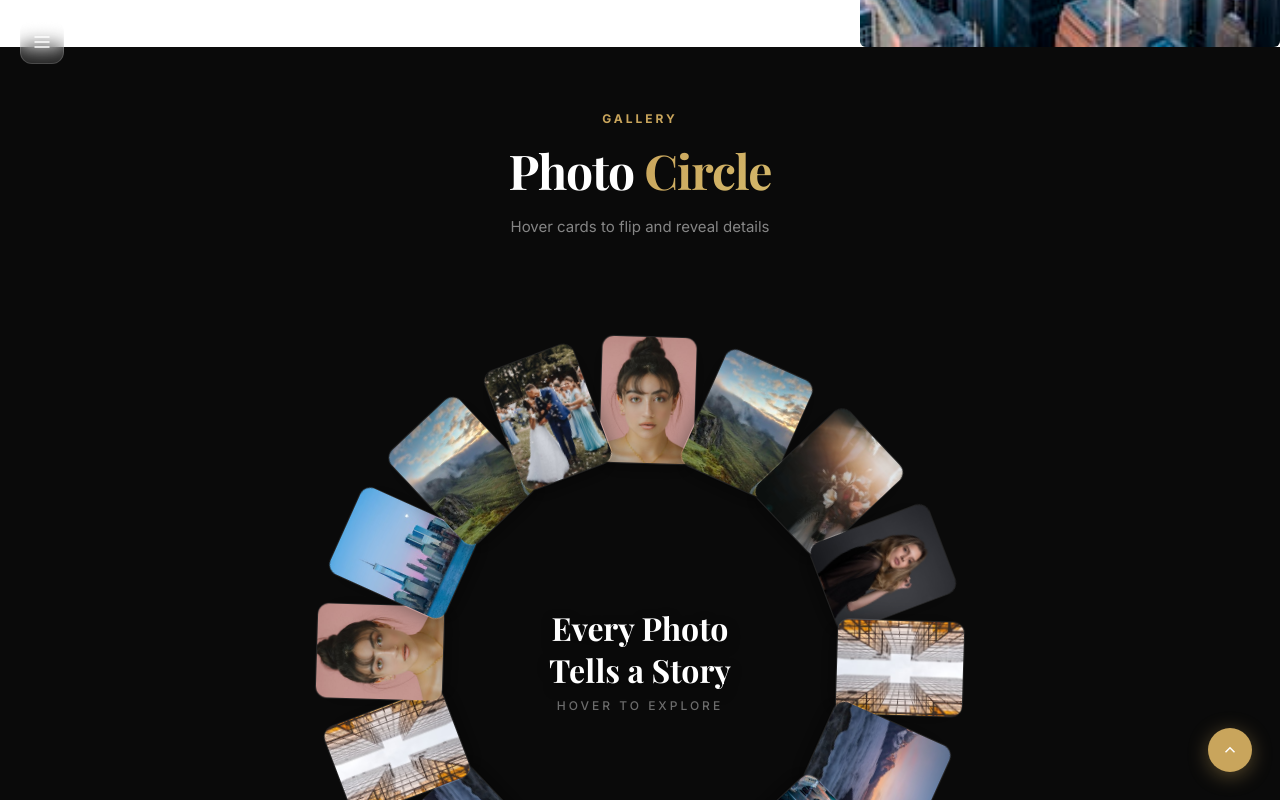
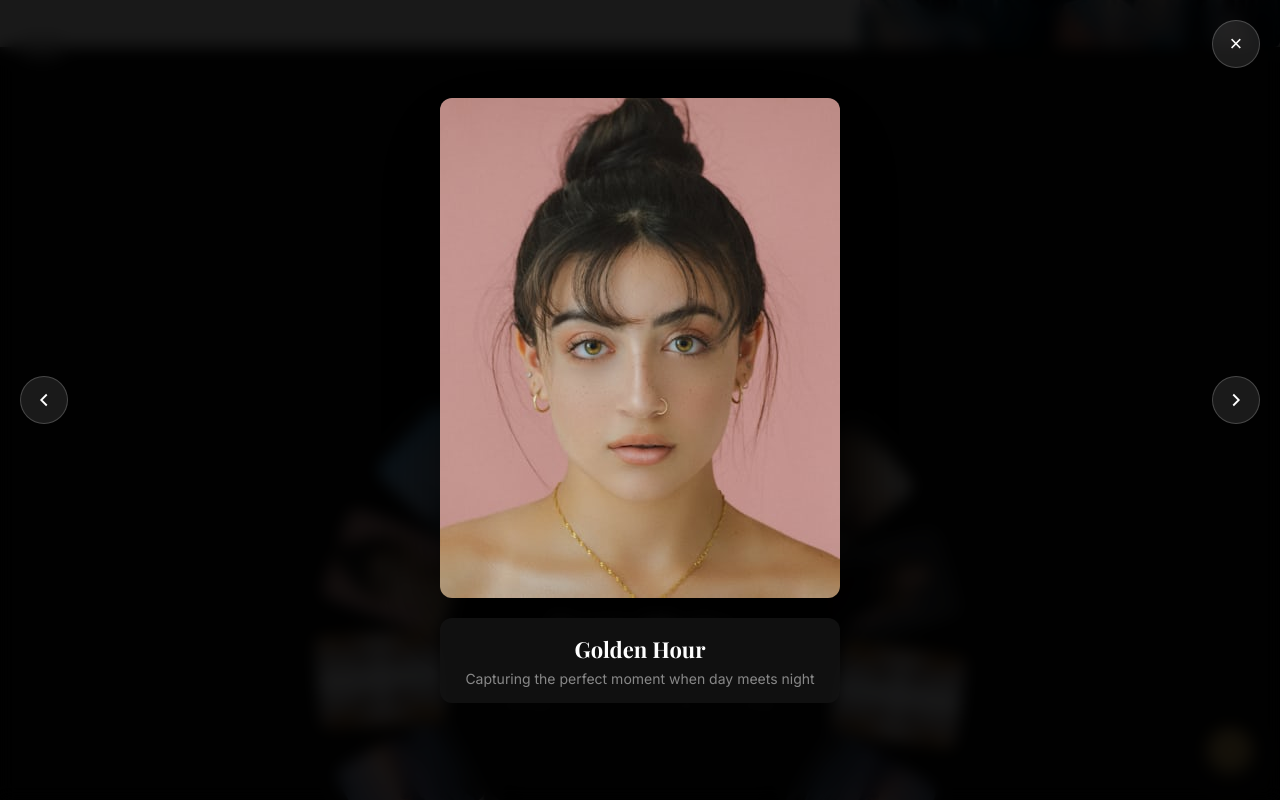
Before and after one commit to pittisunilkumar3/photo, a Next.js app: page / in a window 1280 px wide. Both pictures are taken after a click on the element 645 px from the left and 4334 px from the top of the page. Shown: the part 3934-4734 px from the top of the page. Built offline with nearby package versions, Linux system fonts and the light colour scheme; a web font is replaced by a local one.

Commit message:
Circular flip gallery: click any card to open full image modal with nav

```diff
--- a/src/components/ui/circular-flip-gallery.tsx
+++ b/src/components/ui/circular-flip-gallery.tsx
@@ -6,90 +6,25 @@ const cn = (...classes: (string | undefined | null | false)[]) =>
   classes.filter(Boolean).join(" ");
 
 const cardData = [
-  {
-    image: "/images/portrait1.jpg",
-    title: "Golden Hour",
-    description: "Capturing the perfect moment when day meets night",
-  },
-  {
-    image: "/images/landscape2.jpg",
-    title: "Paradise Found",
-    description: "Escape to pristine landscapes and crystal waters",
-  },
-  {
-    image: "/images/wedding1.jpg",
-    title: "Vintage Memories",
-    description: "Preserving moments with timeless elegance",
-  },
-  {
-    image: "/images/portrait2.jpg",
-    title: "Natural Beauty",
-    description: "Finding art in nature's simplest forms",
-  },
-  {
-    image: "/images/arch1.jpg",
-    title: "Creative Expression",
-    description: "Where imagination meets artistic vision",
-  },
-  {
-    image: "/images/landscape1.jpg",
-    title: "Mountain Majesty",
-    description: "Standing tall among nature's giants",
-  },
-  {
-    image: "/images/street1.jpg",
-    title: "Urban Lines",
-    description: "Geometry and light in modern spaces",
-  },
-  {
-    image: "/images/wedding2.jpg",
-    title: "Warm Moments",
-    description: "Finding comfort in life's simple pleasures",
-  },
-  {
-    image: "/images/street2.jpg",
-    title: "Cosmic Wonder",
-    description: "Exploring the infinite beauty above us",
-  },
-  {
-    image: "/images/hero1.jpg",
-    title: "Nature's Path",
-    description: "Following trails through seasonal beauty",
-  },
-  {
-    image: "/images/landscape1.jpg",
-    title: "Pure Design",
-    description: "Elegance through thoughtful simplicity",
-  },
-  {
-    image: "/images/arch1.jpg",
-    title: "Ocean Power",
-    description: "Witnessing nature's raw energy and grace",
-  },
-  {
-    image: "/images/portrait1.jpg",
-    title: "Knowledge Keeper",
-    description: "Stories waiting to be discovered",
-  },
-  {
-    image: "/images/street2.jpg",
-    title: "Night Lights",
-    description: "When the city comes alive with energy",
-  },
-  {
-    image: "/images/landscape2.jpg",
-    title: "Desert Dreams",
-    description: "Finding beauty in vast, open spaces",
-  },
-  {
-    image: "/images/wedding2.jpg",
-    title: "Weathered Journey",
-    description: "Stories carved by time and tide",
-  },
+  { image: "/images/portrait1.jpg", title: "Golden Hour", description: "Capturing the perfect moment when day meets night" },
+  { image: "/images/landscape2.jpg", title: "Paradise Found", description: "Escape to pristine landscapes and crystal waters" },
+  { image: "/images/wedding1.jpg", title: "Vintage Memories", description: "Preserving moments with timeless elegance" },
+  { image: "/images/portrait2.jpg", title: "Natural Beauty", description: "Finding art in nature's simplest forms" },
+  { image: "/images/arch1.jpg", title: "Creative Expression", description: "Where imagination meets artistic vision" },
+  { image: "/images/landscape1.jpg", title: "Mountain Majesty", description: "Standing tall among nature's giants" },
+  { image: "/images/street1.jpg", title: "Urban Lines", description: "Geometry and light in modern spaces" },
+  { image: "/images/wedding2.jpg", title: "Warm Moments", description: "Finding comfort in life's simple pleasures" },
+  { image: "/images/street2.jpg", title: "Cosmic Wonder", description: "Exploring the infinite beauty above us" },
+  { image: "/images/hero1.jpg", title: "Nature's Path", description: "Following trails through seasonal beauty" },
+  { image: "/images/landscape1.jpg", title: "Pure Design", description: "Elegance through thoughtful simplicity" },
+  { image: "/images/arch1.jpg", title: "Ocean Power", description: "Witnessing nature's raw energy and grace" },
+  { image: "/images/portrait1.jpg", title: "Knowledge Keeper", description: "Stories waiting to be discovered" },
+  { image: "/images/street2.jpg", title: "Night Lights", description: "When the city comes alive with energy" },
+  { image: "/images/landscape2.jpg", title: "Desert Dreams", description: "Finding beauty in vast, open spaces" },
 ];
 
-function FlipCard({ image, title, description, className, style }: {
-  image: string; title: string; description: string; className?: string; style?: React.CSSProperties;
+function FlipCard({ image, title, description, className, style, onClick }: {
+  image: string; title: string; description: string; className?: string; style?: React.CSSProperties; onClick: () => void;
 }) {
   const [flipped, setFlipped] = useState(false);
 
@@ -105,6 +40,7 @@ function FlipCard({ image, title, description, className, style }: {
       }}
       onMouseEnter={() => setFlipped(true)}
       onMouseLeave={() => setFlipped(false)}
+      onClick={onClick}
     >
       <div
         style={{
@@ -119,59 +55,161 @@ function FlipCard({ image, title, description, className, style }: {
         }}
       >
         {/* Front — image */}
-        <div
-          style={{
-            position: "absolute",
-            inset: 0,
-            borderRadius: 12,
-            overflow: "hidden",
-            backfaceVisibility: "hidden",
-          }}
-        >
+        <div style={{ position: "absolute", inset: 0, borderRadius: 12, overflow: "hidden", backfaceVisibility: "hidden" }}>
           <img
             src={image}
             alt={title}
             loading="lazy"
             draggable={false}
-            style={{
-              width: "100%",
-              height: "100%",
-              objectFit: "cover",
-              borderRadius: 12,
-              border: "1px solid rgba(255,255,255,0.1)",
-            }}
+            style={{ width: "100%", height: "100%", objectFit: "cover", borderRadius: 12, border: "1px solid rgba(255,255,255,0.1)" }}
           />
         </div>
         {/* Back — title & description */}
-        <div
-          style={{
-            position: "absolute",
-            inset: 0,
-            borderRadius: 12,
-            background: "#1a1a1a",
-            border: "1px solid rgba(255,255,255,0.1)",
-            display: "flex",
-            flexDirection: "column",
-            alignItems: "center",
-            justifyContent: "center",
-            padding: 10,
-            textAlign: "center",
-            backfaceVisibility: "hidden",
-            transform: "rotateY(180deg)",
-          }}
-        >
+        <div style={{
+          position: "absolute", inset: 0, borderRadius: 12,
+          background: "#1a1a1a", border: "1px solid rgba(255,255,255,0.1)",
+          display: "flex", flexDirection: "column", alignItems: "center", justifyContent: "center",
+          padding: 10, textAlign: "center", backfaceVisibility: "hidden", transform: "rotateY(180deg)",
+        }}>
           <h3 style={{ fontWeight: 700, fontSize: 11, color: "#f5f5f5", margin: "0 0 4px" }}>{title}</h3>
           <p style={{ fontSize: 9, color: "#888", margin: 0, lineHeight: 1.4 }}>{description}</p>
+          <p style={{ fontSize: 8, color: "#c9a55c", margin: "6px 0 0" }}>Click to view</p>
         </div>
       </div>
     </div>
   );
 }
 
+/* ===== Image Modal ===== */
+function ImageModal({ card, onClose, onNext, onPrev }: {
+  card: { image: string; title: string; description: string };
+  onClose: () => void; onNext: () => void; onPrev: () => void;
+}) {
+  const [visible, setVisible] = useState(false);
+
+  useEffect(() => {
+    requestAnimationFrame(() => setVisible(true));
+    const handleKey = (e: KeyboardEvent) => {
+      if (e.key === "Escape") close();
+      if (e.key === "ArrowRight") onNext();
+      if (e.key === "ArrowLeft") onPrev();
+    };
+    window.addEventListener("keydown", handleKey);
+    return () => window.removeEventListener("keydown", handleKey);
+    // eslint-disable-next-line react-hooks/exhaustive-deps
+  }, []);
+
+  const close = () => {
+    setVisible(false);
+    setTimeout(onClose, 300);
+  };
+
+  return (
+    <div
+      onClick={close}
+      style={{
+        position: "fixed", inset: 0, zIndex: 10000,
+        display: "flex", alignItems: "center", justifyContent: "center",
+        background: visible ? "rgba(0,0,0,0.9)" : "rgba(0,0,0,0)",
+        backdropFilter: "blur(8px)",
+        transition: "background 0.3s ease",
+      }}
+    >
+      {/* Close button */}
+      <button
+        onClick={close}
+        style={{
+          position: "absolute", top: 20, right: 20, zIndex: 10001,
+          width: 48, height: 48, borderRadius: "50%",
+          background: "rgba(255,255,255,0.1)", border: "1px solid rgba(255,255,255,0.2)",
+          color: "#fff", fontSize: 22, cursor: "pointer",
+          display: "flex", alignItems: "center", justifyContent: "center",
+          transition: "all 0.3s",
+        }}
+        onMouseEnter={(e) => { (e.currentTarget as HTMLButtonElement).style.background = "rgba(255,255,255,0.2)"; }}
+        onMouseLeave={(e) => { (e.currentTarget as HTMLButtonElement).style.background = "rgba(255,255,255,0.1)"; }}
+      >
+        ×
+      </button>
+
+      {/* Prev button */}
+      <button
+        onClick={(e) => { e.stopPropagation(); onPrev(); }}
+        style={{
+          position: "absolute", left: 20, top: "50%", zIndex: 10001,
+          transform: "translateY(-50%)", width: 48, height: 48, borderRadius: "50%",
+          background: "rgba(255,255,255,0.1)", border: "1px solid rgba(255,255,255,0.2)",
+          color: "#fff", cursor: "pointer",
+          display: "flex", alignItems: "center", justifyContent: "center",
+          transition: "all 0.3s",
+        }}
+        onMouseEnter={(e) => { (e.currentTarget as HTMLButtonElement).style.background = "rgba(255,255,255,0.2)"; }}
+        onMouseLeave={(e) => { (e.currentTarget as HTMLButtonElement).style.background = "rgba(255,255,255,0.1)"; }}
+      >
+        <svg width="22" height="22" viewBox="0 0 24 24" fill="none" stroke="currentColor" strokeWidth="2"><path d="M15 18l-6-6 6-6" /></svg>
+      </button>
+
+      {/* Next button */}
+      <button
+        onClick={(e) => { e.stopPropagation(); onNext(); }}
+        style={{
+          position: "absolute", right: 20, top: "50%", zIndex: 10001,
+          transform: "translateY(-50%)", width: 48, height: 48, borderRadius: "50%",
+          background: "rgba(255,255,255,0.1)", border: "1px solid rgba(255,255,255,0.2)",
+          color: "#fff", cursor: "pointer",
+          display: "flex", alignItems: "center", justifyContent: "center",
+          transition: "all 0.3s",
+        }}
+        onMouseEnter={(e) => { (e.currentTarget as HTMLButtonElement).style.background = "rgba(255,255,255,0.2)"; }}
+        onMouseLeave={(e) => { (e.currentTarget as HTMLButtonElement).style.background = "rgba(255,255,255,0.1)"; }}
+      >
+        <svg width="22" height="22" viewBox="0 0 24 24" fill="none" stroke="currentColor" strokeWidth="2"><path d="M9 18l6-6-6-6" /></svg>
+      </button>
+
+      {/* Modal content */}
+      <div
+        onClick={(e) => e.stopPropagation()}
+        style={{
+          maxWidth: "90vw", maxHeight: "90vh",
+          transform: visible ? "scale(1) translateY(0)" : "scale(0.9) translateY(20px)",
+          opacity: visible ? 1 : 0,
+          transition: "all 0.4s cubic-bezier(0.34, 1.56, 0.64, 1)",
+        }}
+      >
+        <img
+          src={card.image}
+          alt={card.title}
+          style={{
+            maxWidth: "80vw", maxHeight: "75vh",
+            objectFit: "contain", borderRadius: 12,
+            boxShadow: "0 30px 80px rgba(0,0,0,0.6)",
+            display: "block",
+          }}
+        />
+        <div style={{
+          textAlign: "center", marginTop: 20, padding: "16px 24px",
+          background: "rgba(20,20,20,0.8)", borderRadius: 12,
+          backdropFilter: "blur(10px)",
+        }}>
+          <h3 style={{
+            fontFamily: "var(--font-playfair), Georgia, serif",
+            fontSize: 22, fontWeight: 700, color: "#fff", margin: "0 0 6px",
+          }}>
+            {card.title}
+          </h3>
+          <p style={{ fontSize: 14, color: "rgba(255,255,255,0.5)", margin: 0 }}>{card.description}</p>
+        </div>
+      </div>
+    </div>
+  );
+}
+
+/* ===== Main Gallery ===== */
 export function CircularFlipGallery() {
   const galleryRef = useRef<HTMLDivElement>(null);
   const [size, setSize] = useState(0);
   const [rotation, setRotation] = useState(0);
+  const [selected, setSelected] = useState<number | null>(null);
 
   useEffect(() => {
     const updateSize = () => {
@@ -197,7 +235,15 @@ export function CircularFlipGallery() {
   const centerX = size / 2;
   const centerY = size / 2;
 
+  const handleNext = () => {
+    setSelected((prev) => prev !== null ? (prev + 1) % cardData.length : null);
+  };
+  const handlePrev = () => {
+    setSelected((prev) => prev !== null ? (prev - 1 + cardData.length) % cardData.length : null);
+  };
+
   return (
+    <>
       <div
         style={{
           width: "100%",
@@ -220,52 +266,27 @@ export function CircularFlipGallery() {
           }}
         >
           {/* Central text */}
-        <div
-          style={{
-            position: "absolute",
-            inset: 0,
-            display: "flex",
-            flexDirection: "column",
-            alignItems: "center",
-            justifyContent: "center",
-            zIndex: 10,
-            pointerEvents: "none",
-            padding: 40,
-          }}
-        >
-          <h2
-            style={{
+          <div style={{
+            position: "absolute", inset: 0,
+            display: "flex", flexDirection: "column", alignItems: "center", justifyContent: "center",
+            zIndex: 10, pointerEvents: "none", padding: 40,
+          }}>
+            <h2 style={{
               fontFamily: "var(--font-playfair), Georgia, serif",
-              fontSize: "clamp(18px, 3vw, 32px)",
-              fontWeight: 700,
-              color: "#fff",
-              textAlign: "center",
-              lineHeight: 1.3,
-              textShadow: "0 4px 12px rgba(0,0,0,0.5)",
-              margin: "0 0 8px",
-            }}
-          >
+              fontSize: "clamp(18px, 3vw, 32px)", fontWeight: 700,
+              color: "#fff", textAlign: "center", lineHeight: 1.3,
+              textShadow: "0 4px 12px rgba(0,0,0,0.5)", margin: "0 0 8px",
+            }}>
               Every Photo<br />Tells a Story
             </h2>
-          <p
-            style={{
-              fontSize: 12,
-              color: "rgba(255,255,255,0.4)",
-              textTransform: "uppercase",
-              letterSpacing: 3,
-              fontWeight: 500,
-              margin: 0,
-            }}
-          >
-            Hover to Explore
+            <p style={{ fontSize: 12, color: "rgba(255,255,255,0.4)", textTransform: "uppercase", letterSpacing: 3, fontWeight: 500, margin: 0 }}>
+              Hover to flip • Click to view
             </p>
           </div>
 
           {/* Circular cards */}
-        {size > 0 &&
-          cardData.map((card, index) => {
-            const angle =
-              (index / cardData.length) * 2 * Math.PI - Math.PI / 2 + rotation;
+          {size > 0 && cardData.map((card, index) => {
+            const angle = (index / cardData.length) * 2 * Math.PI - Math.PI / 2 + rotation;
             const x = centerX + radius * Math.cos(angle);
             const y = centerY + radius * Math.sin(angle);
 
@@ -282,10 +303,22 @@ export function CircularFlipGallery() {
                   transform: `translate(-50%, -50%) rotate(${(angle + Math.PI / 2) * (180 / Math.PI)}deg)`,
                   zIndex: 5,
                 }}
+                onClick={() => setSelected(index)}
               />
             );
           })}
         </div>
       </div>
+
+      {/* Modal */}
+      {selected !== null && (
+        <ImageModal
+          card={cardData[selected]}
+          onClose={() => setSelected(null)}
+          onNext={handleNext}
+          onPrev={handlePrev}
+        />
+      )}
+    </>
   );
 }
```
Lines whose indentation alone changed are shown as unchanged.
